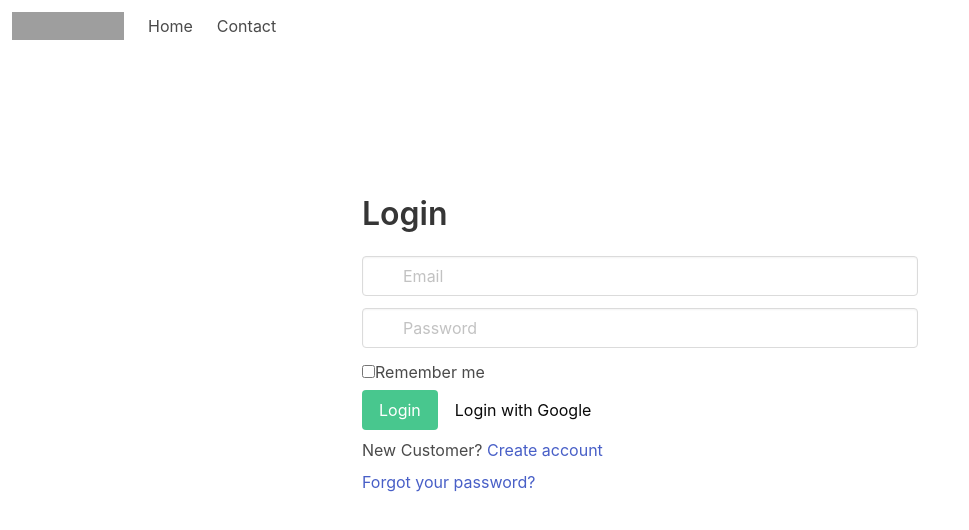
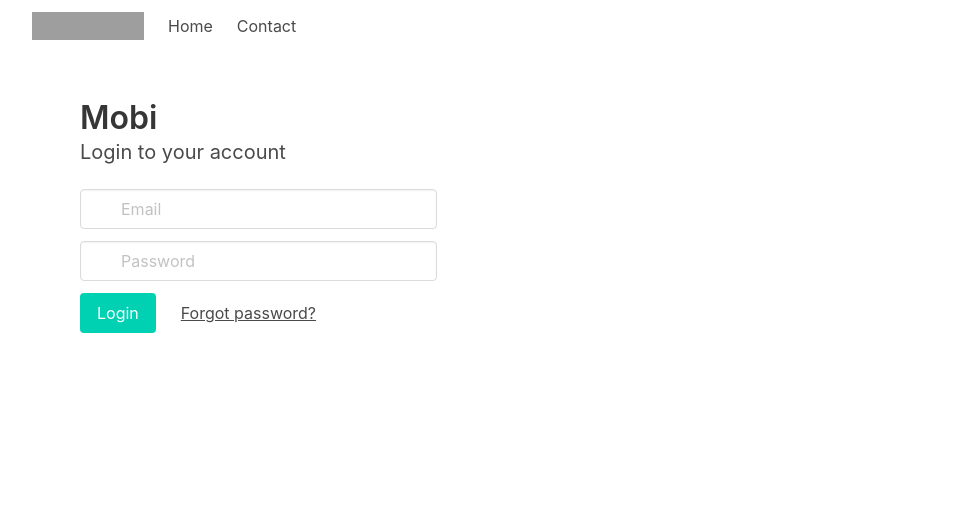
Before and after one commit to roxnnz/mobi, a Next.js app in the folder code/mobi-ui/: page /login in a window 1280 px wide. Shown: the top 530 px of the page, without its empty margins (0-969 px from the left). Built offline with nearby package versions, Linux system fonts and the light colour scheme; grey boxes are pictures that could not be loaded.

Commit message:
tidy up login screen

```diff
--- a/code/mobi-ui/components/LoginForm.tsx
+++ b/code/mobi-ui/components/LoginForm.tsx
@@ -1,47 +1,26 @@
-//import { providers, getSession } from 'next-auth/client'
-
-export default function LoginForm() {
+const LoginForm = () => {
   return (
-    <>
+    <section>
+      <div className="columns">
+        <div className="column is-4">
           <div className="field">
             <p className="control has-icons-left has-icons-right">
               <input className="input" type="email" placeholder="Email" />
-          <span className="icon is-small">
-            <i className="fas fa-envelope"></i>
-          </span>
-          <span className="icon is-small is-right">
-            <i className="fas fa-check"></i>
-          </span>
             </p>
           </div>
-
           <div className="field">
             <p className="control has-icons-left">
               <input className="input" type="password" placeholder="Password" />
-          <span className="icon is-small is-left">
-            <i className="fas fa-lock"></i>
-          </span>
             </p>
           </div>
+          <div className="buttons">
+            <button className="button is-primary">Login</button>
+            <button className="button is-text">Forgot password?</button>
+          </div>
+        </div>
+      </div>
+    </section>
+  );
+};
 
-      <label className="checkbox mb-2">
-        <input type="checkbox" />
-        Remember me
-      </label>
-
-      <div className="field">
-        <p className="control">
-          <button className="button is-success mb-2">Login</button>
-          <button className="button is-white">Login with Google</button>
-          <p className="mb-2">
-            New Customer? <a href="">Create account</a>
-          </p>
-
-          <a href="" className="mb-2">
-            Forgot your password?
-          </a>
-        </p>
-      </div>
-    </>
-  );
-}
+export default LoginForm;
--- a/code/mobi-ui/pages/_app.tsx
+++ b/code/mobi-ui/pages/_app.tsx
@@ -4,9 +4,9 @@ import '../styles/globals.sass';
 
 export default function MyApp({ Component, pageProps }: AppProps) {
   return (
-    <>
+    <div className="container is-fluid">
       <TopNavBar />
       <Component {...pageProps} />
-    </>
+    </div>
   );
 }
--- a/code/mobi-ui/pages/login.tsx
+++ b/code/mobi-ui/pages/login.tsx
@@ -1,22 +1,19 @@
-import type { NextPage } from "next";
-import Head from "next/head";
-import LoginForm from "../components/LoginForm";
+import type { NextPage } from 'next';
+import Head from 'next/head';
+import LoginForm from '../components/LoginForm';
 
-const Home: NextPage = () => {
+const Login: NextPage = () => {
   return (
     <div>
       <Head>
-        <title>Login Page</title>
+        <title>Mobi - login</title>
       </Head>
       <main>
-        <section className="section is-medium">
-          <div className="columns is-mobile is-centered">
-            <div className="column is-half">
-              <div className="content">
-                <h1>Login</h1>
-              </div>
-              <LoginForm></LoginForm>
-            </div>
+        <section className="hero">
+          <div className="hero-body">
+            <p className="title">Mobi</p>
+            <p className="subtitle">Login to your account</p>
+            <LoginForm />
           </div>
         </section>
       </main>
@@ -24,4 +21,4 @@ const Home: NextPage = () => {
   );
 };
 
-export default Home;
+export default Login;
--- a/code/mobi-ui/pages/stores.tsx
+++ b/code/mobi-ui/pages/stores.tsx
@@ -8,7 +8,7 @@ const Stores: NextPage = () => {
   return (
     <div className="columns is-multiline">
       {stores.map((stores: Store, index) => (
-                <div key={index} className="column is-2">
+        <div key={index} className="column is-3">
           <div className="card">
             <div className="card-image">
               <figure className="image is-4by3">
```
Also changed, not shown: code/mobi-ui/pages/index.tsx (+9 -17 lines), 1 other file (tests, documents, lock files or other folders). Lines whose indentation alone changed are shown as unchanged.
